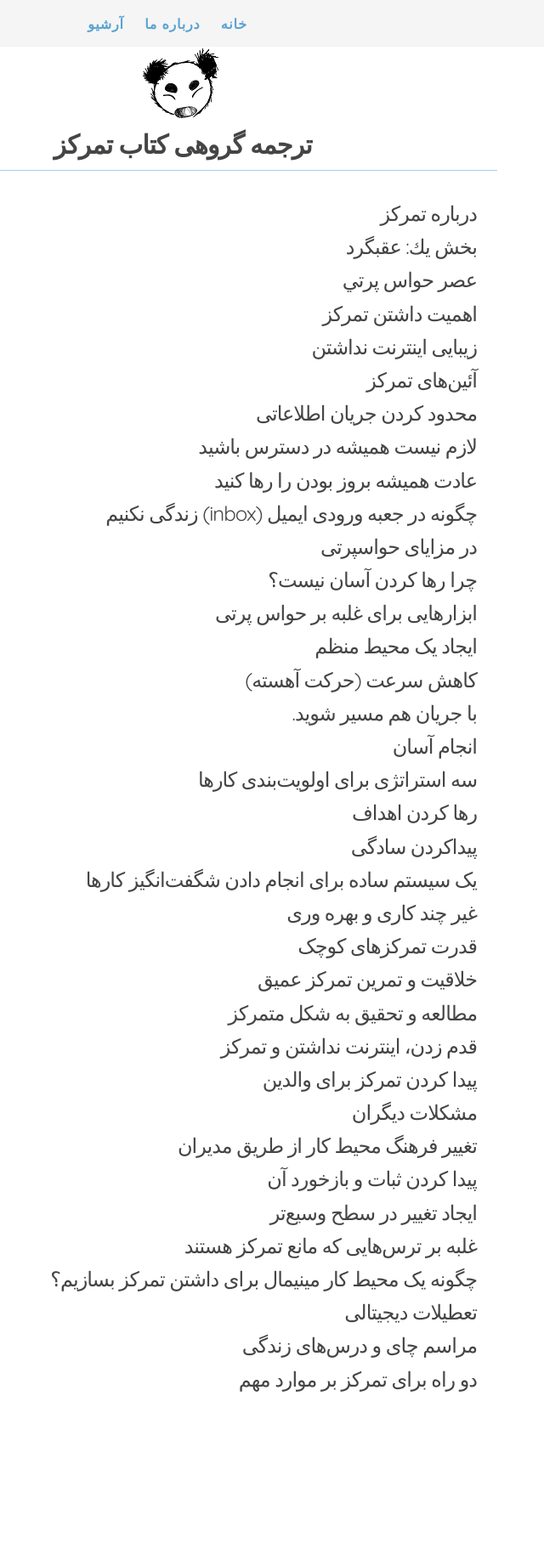
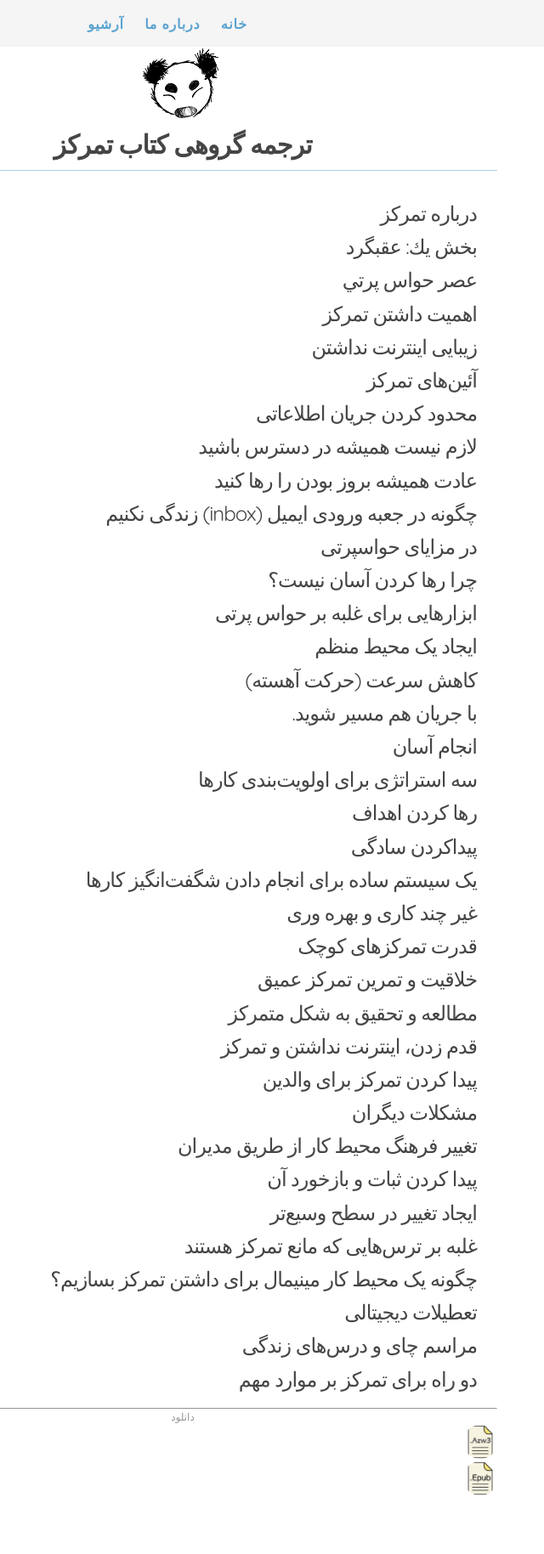
Before and after one commit to enthusiastictranslators/enthusiastictranslators.github.io, a Jekyll site: the page built from index.html, in a window 1280 px wide. Shown: the whole page at 85% size, without its empty margins (425-1065 px from the left). Built offline with Jekyll 4.4.1, drawn with Linux system fonts in a browser that asks for light colours; nearby versions of some CDN libraries; some web fonts are replaced; before the commit the page ends 1723 px from its top, so only the background shows below that.

Commit message:
added files

```diff
--- a/index.html
+++ b/index.html
@@ -18,6 +18,13 @@ layout: main
   </ul>
 
     <div class="footer center">
-
+        <hr />
+        <p>دانلود</p>
+        <a href="/assets/files/focus.azw3">
+            <img src="/assets/azw3.png" alt="نسخه آمازون">
+        </a>
+        <a href="/assets/files/focus.epub">
+            <img src="/assets/epub.png" alt="نسخه ای‌پاب">
+        </a>
     </div>
 </div>
```
Also changed, not shown: assets/azw3.png (added), assets/epub.png (added), 2 other files.
